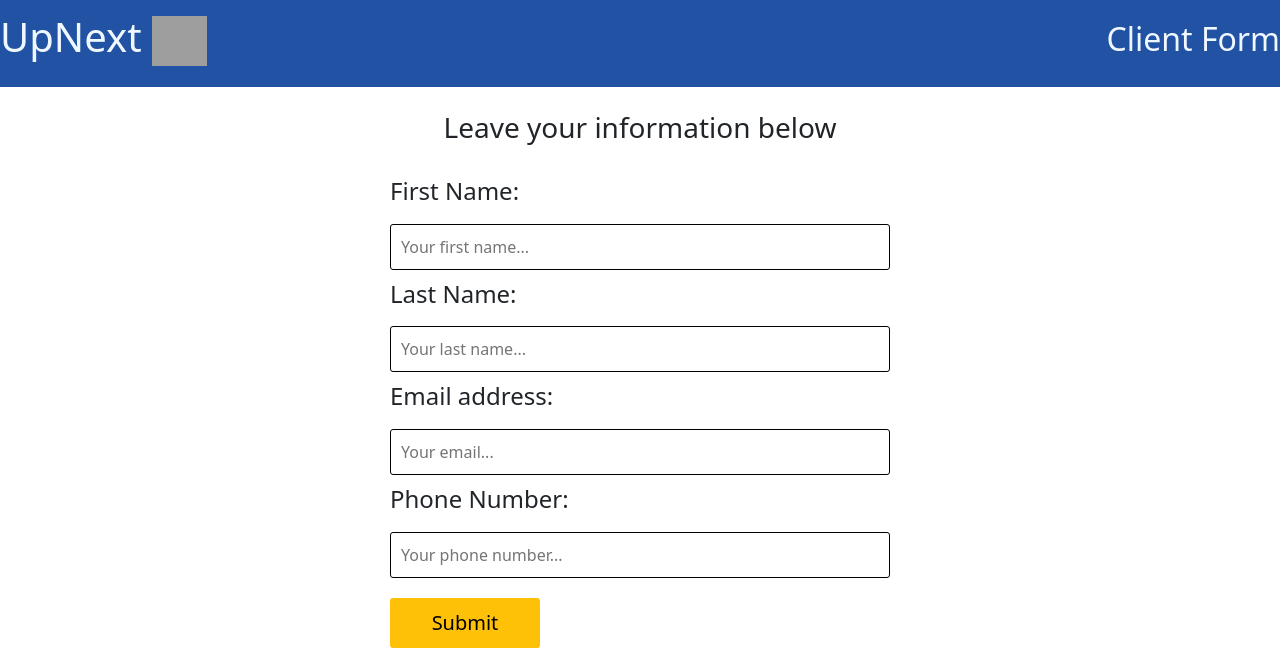
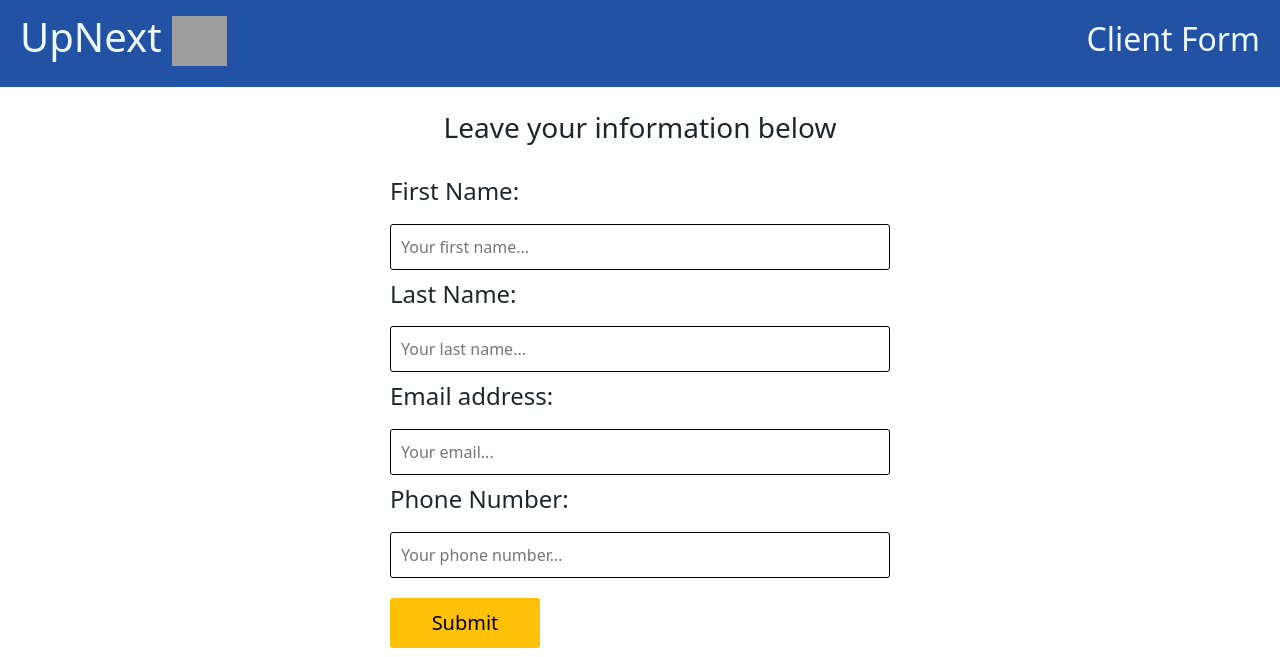
Before and after one commit to mochamapleaf/calgoryhack-potatoburner, a Flask app: page /client in a window 1280 px wide. Shown: the top 657 px of the page. Run offline with Flask 2, Linux system fonts and the light colour scheme; grey boxes are pictures that could not be loaded.

Commit message:
Update client.css

```diff
--- a/static/client.css
+++ b/static/client.css
@@ -41,3 +41,11 @@
     h2 {
         color: aliceblue
     }
+
+.logo {
+    padding-left: 20px
+}
+
+.client {
+    padding-right: 20px
+}
```
